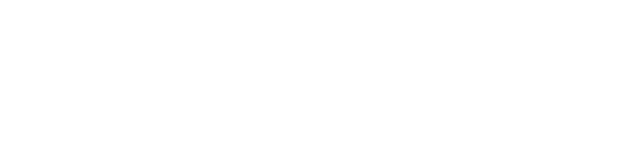
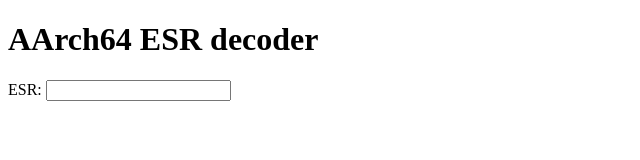
Before and after one commit to google/aarch64-esr-decoder, a website: page aarch64-esr-web/www/index.html in a window 1280 px wide. Shown: the whole page, without its empty margins (0-640 px from the left). Drawn offline with Linux system fonts and the light colour scheme.

Commit message:
Add form to web page.

```diff
--- a/aarch64-esr-web/www/index.html
+++ b/aarch64-esr-web/www/index.html
@@ -2,10 +2,15 @@
 <html>
   <head>
     <meta charset="utf-8">
-    <title>Hello wasm-pack!</title>
+    <title>AArch64 ESR decoder</title>
   </head>
   <body>
-    <noscript>This page contains webassembly and javascript content, please enable javascript in your browser.</noscript>
+    <noscript>This page contains webassembly and JavaScript content, please enable JavaScript in your browser.</noscript>
     <script src="./bootstrap.js"></script>
+    <h1>AArch64 ESR decoder</h1>
+    <form>
+      <label for="esr">ESR:</label>
+      <input type="text" id="esr"/>
+    </form>
   </body>
 </html>
```
